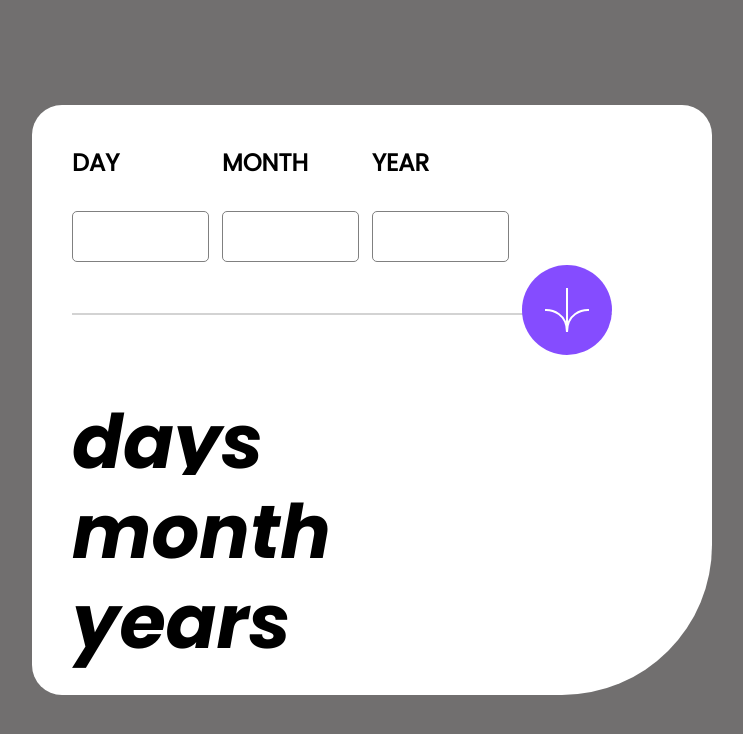
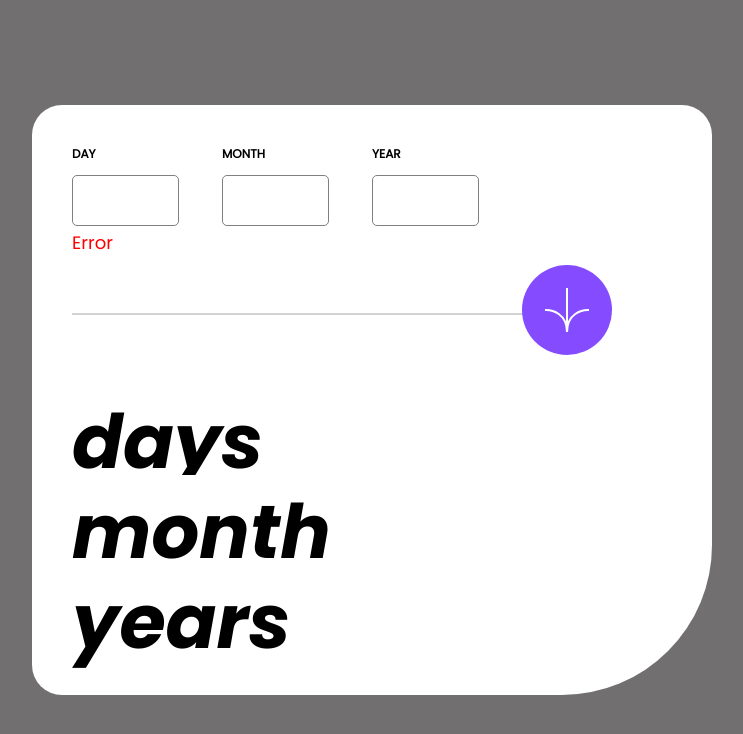
Before and after one commit to matthiasjost/UIChallenges, a Vue app in the folder AgeCalculatorApp/AgeCalculatorApp/: page / in a window 1280 px wide. Shown: the top 734 px of the page, without its empty margins (268-1011 px from the left). Built offline with nearby package versions, Linux system fonts and the light colour scheme.

Commit message:
fix layout

```diff
--- a/AgeCalculatorApp/AgeCalculatorApp/src/components/AgeCalculator.vue
+++ b/AgeCalculatorApp/AgeCalculatorApp/src/components/AgeCalculator.vue
@@ -1,5 +1,5 @@
-<script setup lang="ts">
-import { ref } from 'vue'
+<script lang="ts" setup>
+import {ref} from 'vue'
 
 const InputDays = ref("");
 const InputMonths = ref("");
@@ -9,14 +9,21 @@ const CalculatedDays = ref("");
 const CalculatedMonths = ref("");
 const CalculatedYears = ref("");
 
-function onSubmitForm()
-{
+const DaysValidationError = ref("Error");
+const MonthsValidationError = ref("");
+const YearsValidationError = ref("");
+
+function onSubmitForm() {
     CalculatedDays.value = InputDays.value;
     CalculatedMonths.value = InputMonths.value;
     CalculatedYears.value = InputYears.value;
     InputDays.value = "";
     InputMonths.value = "";
     InputYears.value = "";
+
+    DaysValidationError.value = "Error";
+    MonthsValidationError.value = "Error";
+    YearsValidationError.value = "Error";
 }
 
 </script>
@@ -27,26 +34,29 @@ function onSubmitForm()
             <div class="grid">
                 <div class="grid-row-1-col-1">
                     <div class="form-combo">
-            <label for="days">Day</label>
-            <input v-model="InputDays" type="number" id="days"/>
+                        <label class="input-labels" for="days">Day</label>
+                        <input id="days" v-model="InputDays" type="number"/>
+                        <span id="daysValidationError" class="validation-error">{{ DaysValidationError }}</span>
                     </div>
                 </div>
                 <div class="grid-row-1-col-1">
                     <div class="form-combo">
-            <label for="months">Month</label>
-            <input v-model="InputMonths" type="number" id="months"/>
+                        <label class="input-labels" for="months">Month</label>
+                        <input id="months" v-model="InputMonths" type="number"/>
+                        <span id="monthsValidationError" class="validation-error">{{ MonthsValidationError }}</span>
                     </div>
                 </div>
                 <div class="grid-row-1-col-1">
                     <div class="form-combo">
-            <label for="years">Year</label>
-            <input v-model="InputYears" type="number" id="years"/>
+                        <label class="input-labels" for="years">Year</label>
+                        <input id="years" v-model="InputYears" type="number"/>
+                        <span id="yearsValidationError" class="validation-error">{{ YearsValidationError }}</span>
                     </div>
                 </div>
                 <div class="grid-row-1-col-3">
                     <div class="line"></div>
                 </div>
-        <div @click="onSubmitForm" class="circle"></div>
+                <div class="circle" @click="onSubmitForm"></div>
                 <div class="grid-row-1-col-3">
                     <span class="timespan-item"><span class="number">{{ CalculatedDays }}</span> days</span>
                 </div>
--- a/AgeCalculatorApp/AgeCalculatorApp/src/style.css
+++ b/AgeCalculatorApp/AgeCalculatorApp/src/style.css
@@ -6,10 +6,50 @@ body {
     margin: 0;
     font-size: 60px;
 }
+
+input[type=number] {
+    display: block;
+    border: 1px solid grey;
+    font-size: 0.5em;
+    font-weight: bold;
+    width: 3em;
+    text-transform: uppercase;
+    margin-bottom: 0.1em;
+    padding: 0.25em;
+    border-radius: 5px;
+}
+
+input[type=number]:focus {
+    border: hsl(259, 100%, 65%) 1px solid;
+}
+
+.input-labels {
+    display: block;
+    text-transform: uppercase;
+    font-weight: bold;
+    font-size: 0.2em;
+    margin-bottom: 1em;
+    padding: 0;
+}
+
+.validation-error {
+    margin: 0;
+    padding: 0;
+    display: block;
+    font-size: 0.3em;
+    color: red;
+}
+
+#input-card input {
+    border-radius: 5px
+}
+
 .form-combo {
-  padding: 0px;
-  margin: 0px;
+    padding: 0;
+    margin: 0;
+    display: block;
 }
+
 .circle {
     height: 1.5em;
     width: 1.5em;
@@ -33,9 +73,9 @@ body {
 }
 
 #main-card {
-  border-radius: 0.5em 0.5em 2.5em 0.5em ;
+    border-radius: 0.5em 0.5em 2.5em 0.5em;
     position: relative;
-  background-color:white;
+    background-color: white;
     margin: auto;
     width: 10em;
     top: 50%;
@@ -83,34 +123,6 @@ body {
     font-style: italic;
 }
 
-label {
-  display: block;
-  text-transform: uppercase;
-  font-weight: bold;
-  font-size: 0.4em;
-  margin: 0;
-  padding: 0;
-}
-
-input[type=number] {
-  border: 1px solid grey;
-  font-size: 0.5em;
-  font-weight: bold;
-  width: 4em;
-  text-transform: uppercase;
-  margin-bottom: 2em;
-  padding: 0.25em;
-  border-radius: 5px;
-}
-
-input[type=number]:focus {
-  border: hsl(259, 100%, 65%) 1px solid;
-}
-
-#input-card input {
-  border-radius: 5px
-}
-
 .attribution {
     font-size: 11px;
     text-align: center;
```
Lines whose indentation alone changed are shown as unchanged.
